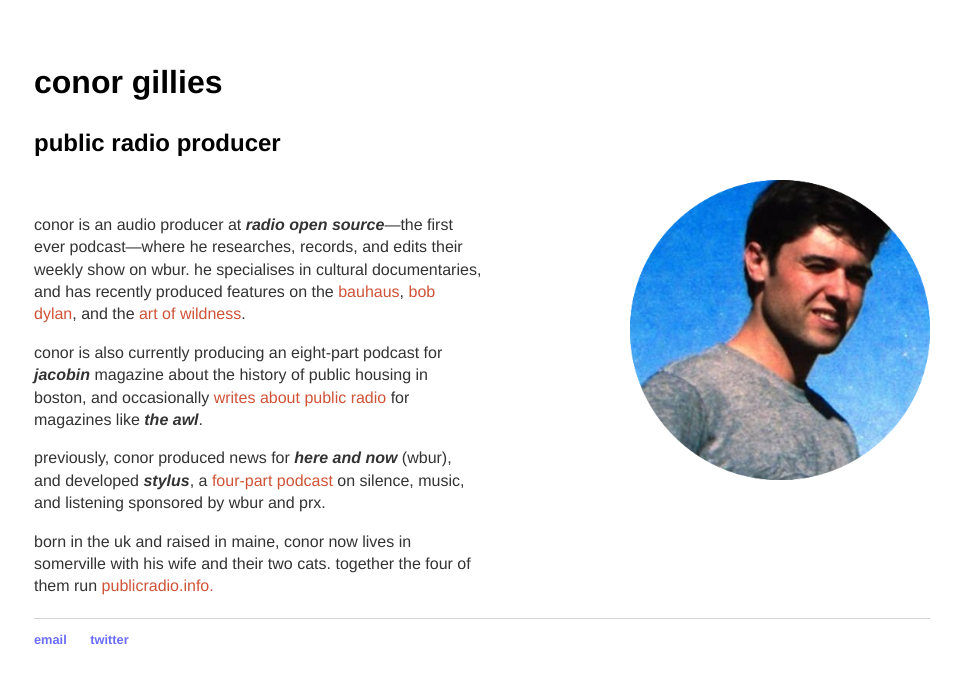
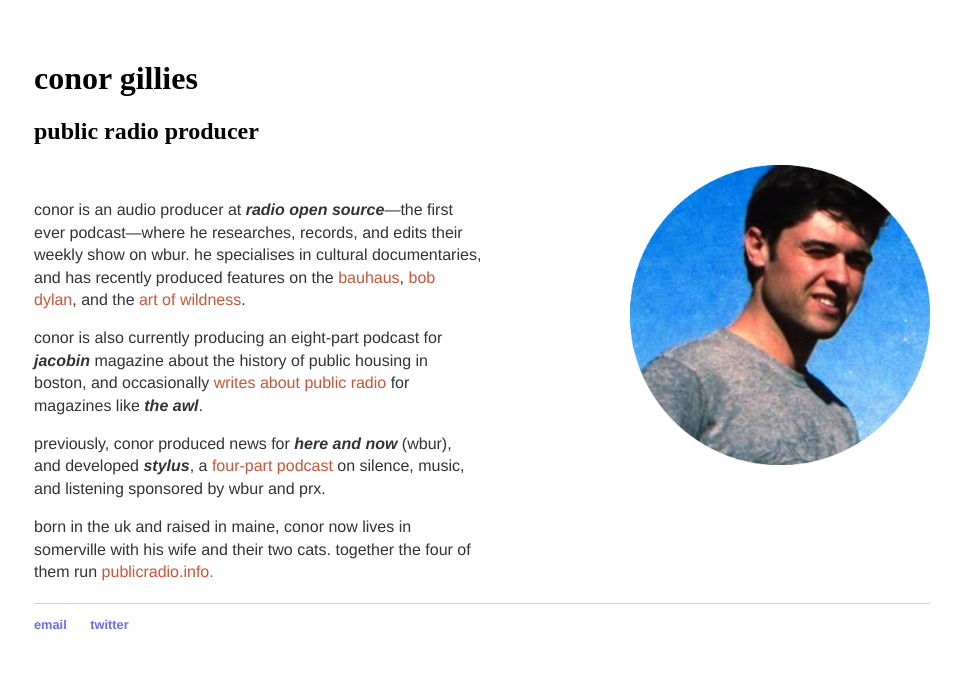
Before and after one commit to huihuiandilly/huihuiandilly.github.io, a Jekyll site: the page built from index.html, in a window 1280 px wide. Shown: the top 683 px of the page, without its empty margins (86-1047 px from the left). Built offline with Jekyll 4.4.1, drawn with Linux system fonts in a browser that asks for light colours.

Commit message:
Update main.css

```diff
--- a/css/main.css
+++ b/css/main.css
@@ -19,12 +19,12 @@
 a:hover {
     text-decoration: underline;
 }
-h1 {
+p2 {
     font-size: 2em;
     font-family:'Helvetica';
     line-height: 1.4em;
 }
-h2 {
+p3 {
     font-size: 1.5em;
     font-family:'Helvetica';
      line-height: 1.4em;
```
